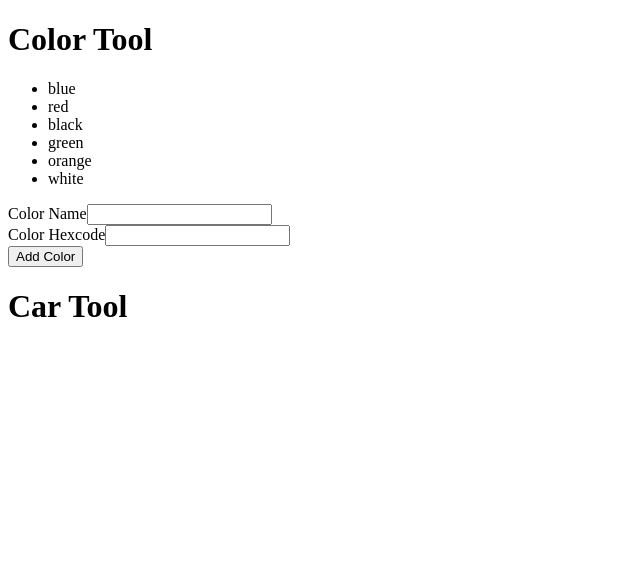
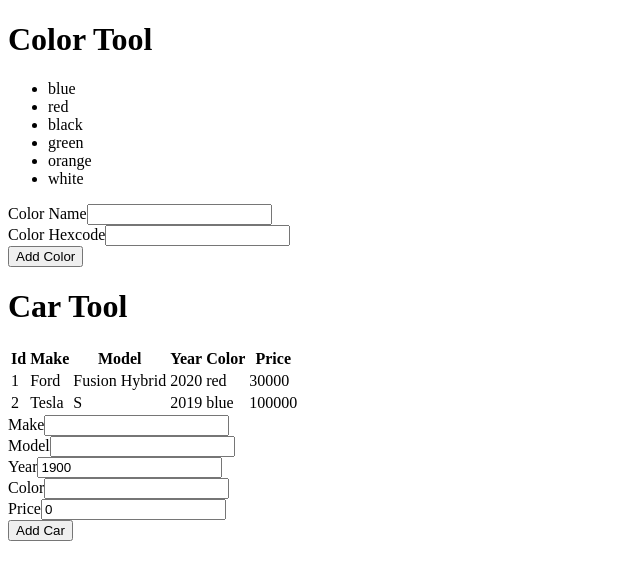
Before and after one commit to t4d-classes/react-redux_02172020, a React (Create React App) app in the folder demo-app/: page / in a window 1280 px wide. Shown: the top 580 px of the page, without its empty margins (0-640 px from the left). Built offline with nearby package versions, Linux system fonts and the light colour scheme.

Commit message:
minor tweaks

```diff
--- a/demo-app/src/components/CarTool.js
+++ b/demo-app/src/components/CarTool.js
@@ -1,9 +1,72 @@
-import React from 'react';
+import React, { useState } from 'react';
 
-export const CarTool = () => {
+import { ToolHeader } from './ToolHeader';
+import { CarTable } from './CarTable';
 
-  return <header>
-    <h1>Car Tool</h1>
-  </header>;
+export const CarTool = (props) => {
+
+  const [ cars, setCars ] = useState(props.cars.concat());
+  const [ carForm, setCarForm ] = useState({
+    make: '',
+    model: '',
+    year: 1900,
+    color: '',
+    price: 0,
+  });
+
+  const change = (e) => {
+    setCarForm({
+      ...carForm,
+      [ e.target.name ]: e.target.type === 'number'
+        ? Number(e.target.value) : e.target.value,
+    });
+  };
+
+  const addCar = () => {
+
+    setCars(cars.concat({
+      ...carForm,
+      id: Math.max(...cars.map(c => c.id), 0) + 1,
+    }));
+
+    setCarForm({
+      make: '',
+      model: '',
+      year: 1900,
+      color: '',
+      price: 0,
+    });
+
+  }
+
+  return (
+    <>
+      <ToolHeader headerText="Car Tool" />
+      <CarTable cars={cars} />
+      <form>
+        <div>
+          <label htmlFor="make-input">Make</label>
+          <input type="text" id="make-input" name="make" value={carForm.make} onChange={change} />
+        </div>
+        <div>
+          <label htmlFor="model-input">Model</label>
+          <input type="text" id="model-input" name="model" value={carForm.model} onChange={change} />
+        </div>
+        <div>
+          <label htmlFor="year-input">Year</label>
+          <input type="number" id="year-input" name="year" value={carForm.year} onChange={change} />
+        </div>
+        <div>
+          <label htmlFor="color-input">Color</label>
+          <input type="text" id="color-input" name="color" value={carForm.color} onChange={change} />
+        </div>
+        <div>
+          <label htmlFor="price-input">Price</label>
+          <input type="number" id="price-input" name="price" value={carForm.price} onChange={change} />
+        </div>
+        <button type="button" onClick={addCar}>Add Car</button>
+      </form>
+    </>
+  );
 
 };
--- a/demo-app/src/components/ColorTool.js
+++ b/demo-app/src/components/ColorTool.js
@@ -14,7 +14,6 @@
   const change = (e) => {
     setColorForm({
       ...colorForm,
-      // colorName: e.target.value,
       [ e.target.name ]: e.target.value,
     });
   };
--- a/demo-app/src/index.js
+++ b/demo-app/src/index.js
@@ -6,11 +6,16 @@
 
 const colorList = ['blue','red','black','green','orange','white'];
 
+const carList = [
+  { id: 1, make: 'Ford', model: 'Fusion Hybrid', year: 2020, color: 'red', price: 30000 },
+  { id: 2, make: 'Tesla', model: 'S', year: 2019, color: 'blue', price: 100000 },
+];
+
 
 ReactDOM.render(
   <>
     <ColorTool colors={colorList} />
-    <CarTool />
+    <CarTool cars={carList} />
   </>,
   document.querySelector('#root'),
 );
```
Also changed, not shown: 2 other files (tests, documents, lock files or other folders).
